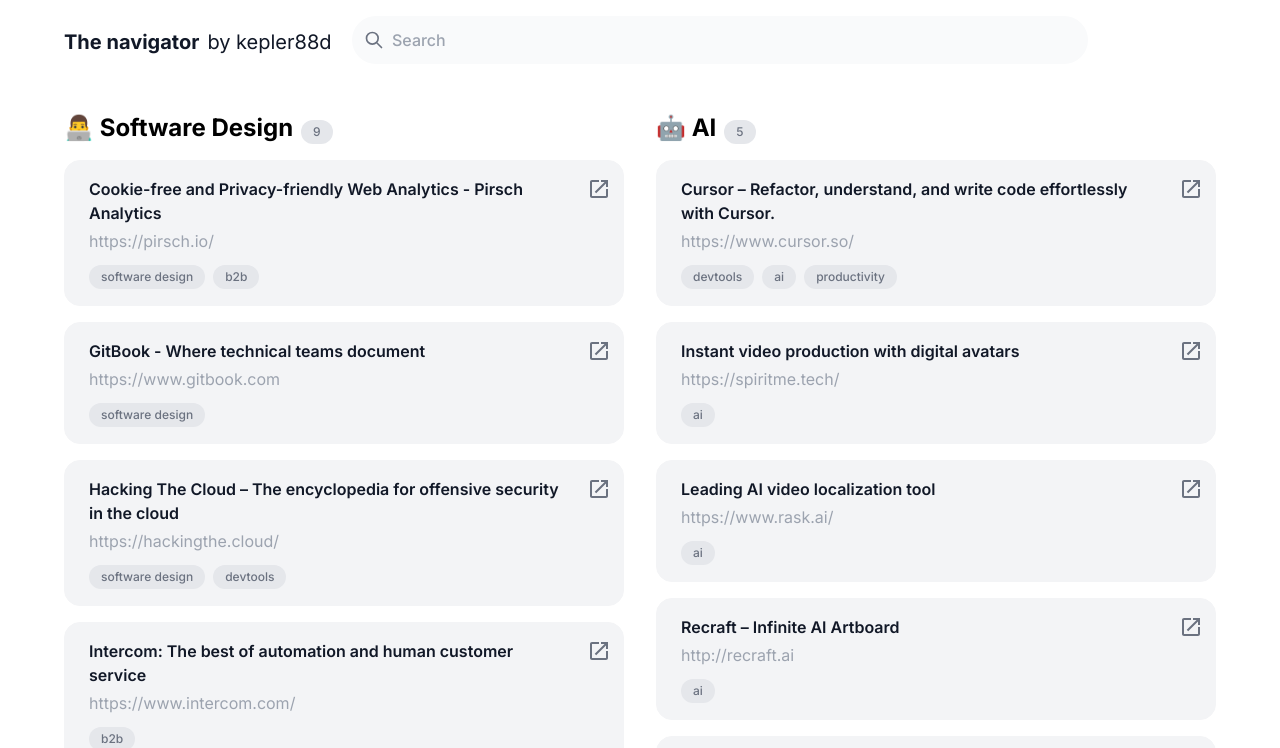
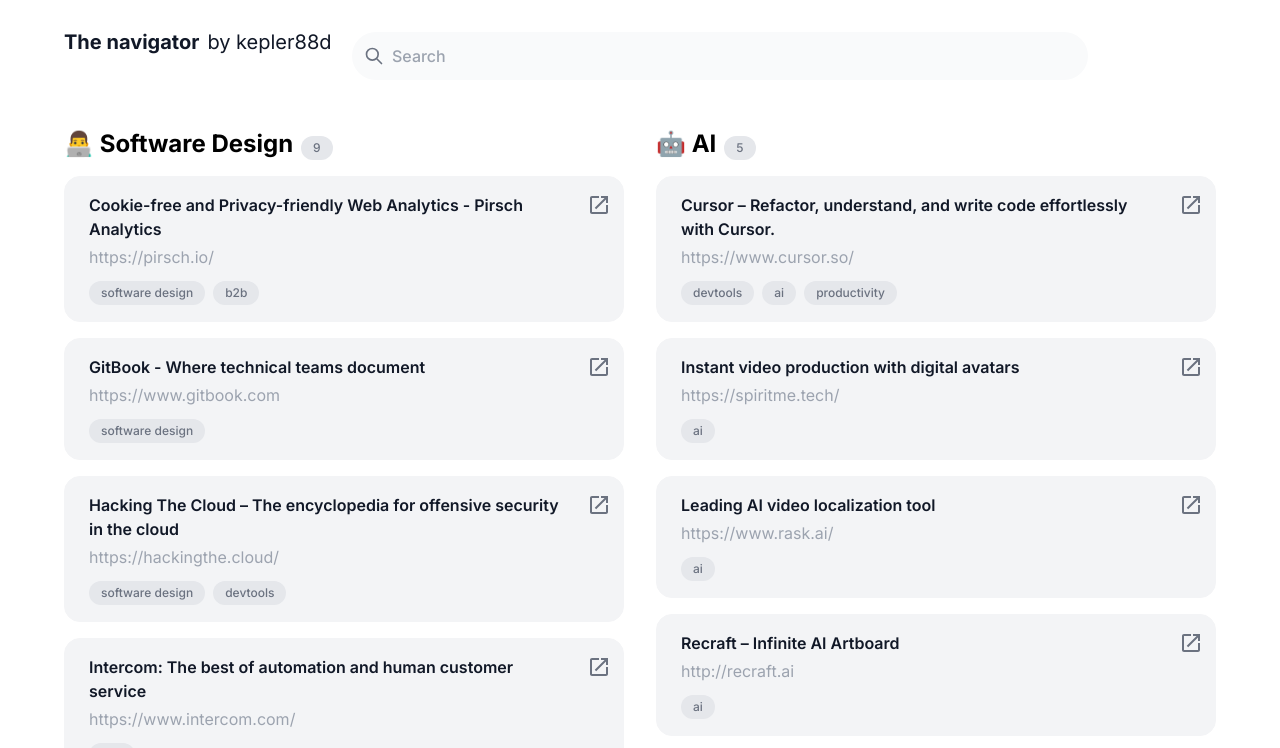
Before and after one commit to egor-baranov/sitebook, a Next.js app: page / in a window 1280 px wide. Shown: the top 748 px of the page. Built offline with nearby package versions, Linux system fonts and the light colour scheme.

Commit message:
Update index.tsx

```diff
--- a/pages/index.tsx
+++ b/pages/index.tsx
@@ -95,7 +95,7 @@
 
     return (
         <div>
-            <div className={isMobile ? "px-4" : "px-16"}>
+            <div className={isMobile ? "mt-8 px-4" : "mt-8 px-16"}>
 
                 <SearchBar isMobile={isMobile} inputHandler={handleChange} searchInput={searchInput}/>
 
```
